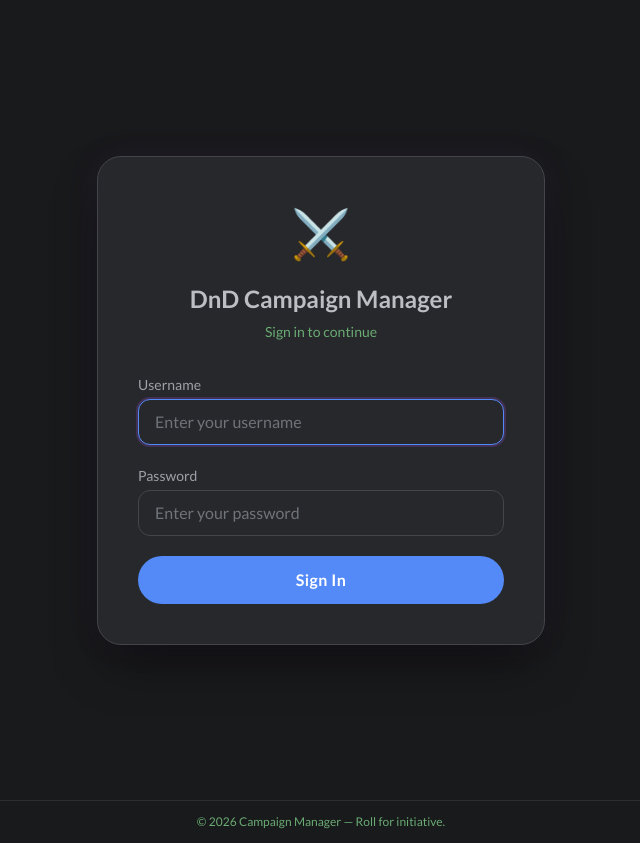
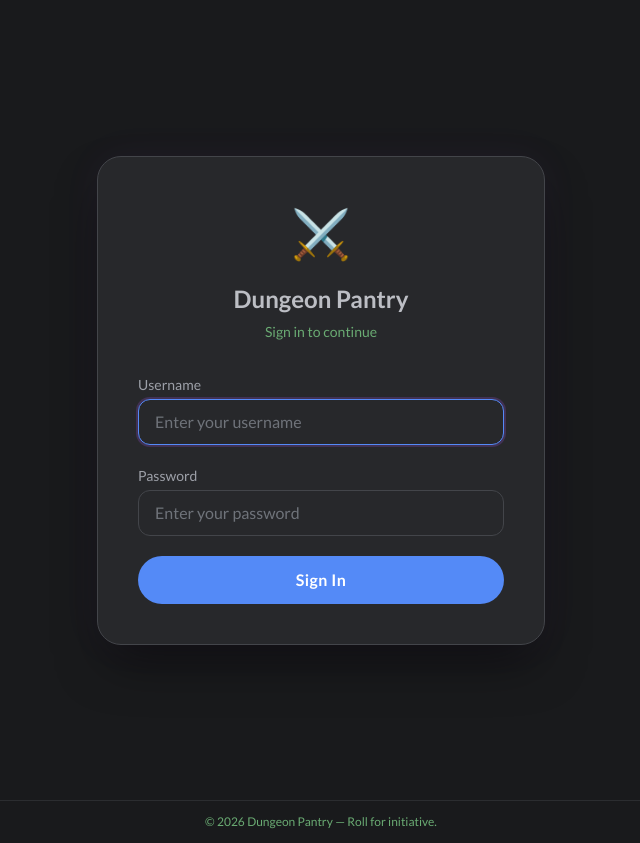
Before and after one commit to aglyzavr/dungeon-pantry, a Python web app: template app/templates/auth/login.html in a window 1280 px wide. Shown: the whole page, without its empty margins (319-959 px from the left). Run offline with Jinja, Linux system fonts and the light colour scheme; the template is opened without the code that fills it, so the values that code supplies are empty; some libraries are stand-ins or nearby versions.

Commit message:
Rename app

```diff
--- a/app/main.py
+++ b/app/main.py
@@ -17,7 +17,7 @@ logger = logging.getLogger(__name__)
 @asynccontextmanager
 async def lifespan(app: FastAPI):
     settings = get_settings()
-    logger.info("🚀 Starting DnD Campaign Manager [env=%s]", settings.app_env)
+    logger.info("🚀 Starting Dungeon Pantry [env=%s]", settings.app_env)
     try:
         async with engine.connect() as conn:
             await conn.execute(__import__("sqlalchemy").text("SELECT 1"))
@@ -39,7 +39,7 @@ def create_app() -> FastAPI:
     settings = get_settings()
 
     app = FastAPI(
-        title="DnD Campaign Manager",
+        title="Dungeon Pantry",
         version="0.1.0",
         docs_url="/docs" if settings.is_development else None,
         redoc_url="/redoc" if settings.is_development else None,
@@ -97,7 +97,7 @@ def _register_routes(app: FastAPI) -> None:
 
     @app.get("/health", tags=["System"])
     async def health_check():
-        return JSONResponse({"status": "ok", "service": "dnd-campaign-manager"})
+        return JSONResponse({"status": "ok", "service": "dungeon-pantry"})
 
     @app.get("/")
     async def root():
--- a/app/templates/auth/login.html
+++ b/app/templates/auth/login.html
@@ -1,6 +1,6 @@
 {% extends "layout.html" %}
 
-{% block title %}{{ _("Sign In") }} — Campaign Manager{% endblock %}
+{% block title %}{{ _("Sign In") }} — Dungeon Pantry{% endblock %}
 
 {% block extra_head %}
   <link rel="stylesheet" href="/static/css/login.css" />
@@ -12,7 +12,7 @@
 
     <div class="login-header">
       <div class="login-icon">⚔️</div>
-      <h1 class="login-title">DnD Campaign Manager</h1>
+      <h1 class="login-title">Dungeon Pantry</h1>
       <p class="login-subtitle">{{ _("Sign in to continue") }}</p>
     </div>
 
--- a/app/templates/campaigns/detail.html
+++ b/app/templates/campaigns/detail.html
@@ -1,5 +1,5 @@
 {% extends "layout.html" %}
-{% block title %}{{ campaign.name }} — Campaign Manager{% endblock %}
+{% block title %}{{ campaign.name }} — Dungeon Pantry{% endblock %}
 
 {% block extra_head %}
   <link rel="stylesheet" href="/static/css/detail.css" />
--- a/app/templates/campaigns/form.html
+++ b/app/templates/campaigns/form.html
@@ -1,5 +1,5 @@
 {% extends "layout.html" %}
-{% block title %}{{ _('Edit') if campaign else _('New') }} {{ _("Campaign") }} — Campaign Manager{% endblock %}
+{% block title %}{{ _('Edit') if campaign else _('New') }} {{ _("Campaign") }} — Dungeon Pantry{% endblock %}
 
 {% block extra_head %}
   <link rel="stylesheet" href="/static/css/forms.css" />
--- a/app/templates/campaigns/list.html
+++ b/app/templates/campaigns/list.html
@@ -1,5 +1,5 @@
 {% extends "layout.html" %}
-{% block title %}{{ _("Campaigns") }} — Campaign Manager{% endblock %}
+{% block title %}{{ _("Campaigns") }} — Dungeon Pantry{% endblock %}
 
 {% block extra_head %}
   <link rel="stylesheet" href="/static/css/campaigns.css" />
--- a/app/templates/characters/edit.html
+++ b/app/templates/characters/edit.html
@@ -1,5 +1,5 @@
 {% extends "layout.html" %}
-{% block title %}{% if character %}{{ _("Edit") }} {{ sheet.character_identity.character_name }}{% else %}{{ _("Create Character") }}{% endif %} — Campaign Manager{% endblock %}
+{% block title %}{% if character %}{{ _("Edit") }} {{ sheet.character_identity.character_name }}{% else %}{{ _("Create Character") }}{% endif %} — Dungeon Pantry{% endblock %}
 
 {% block extra_head %}
   <link rel="stylesheet" href="/static/css/edit.css" />
--- a/app/templates/characters/error.html
+++ b/app/templates/characters/error.html
@@ -1,5 +1,5 @@
 {% extends "layout.html" %}
-{% block title %}Character Error — Campaign Manager{% endblock %}
+{% block title %}Character Error — Dungeon Pantry{% endblock %}
 
 {% block content %}
 <link rel="stylesheet" href="/static/css/shared.css" />
--- a/app/templates/characters/list.html
+++ b/app/templates/characters/list.html
@@ -1,5 +1,5 @@
 {% extends "layout.html" %}
-{% block title %}{{ _("Character Pool") }} — Campaign Manager{% endblock %}
+{% block title %}{{ _("Character Pool") }} — Dungeon Pantry{% endblock %}
 
 {% block extra_head %}
   <link rel="stylesheet" href="/static/css/characters.css" />
--- a/app/templates/characters/sheet.html
+++ b/app/templates/characters/sheet.html
@@ -1,5 +1,5 @@
 {% extends "layout.html" %}
-{% block title %}{{ sheet.character_identity.character_name }} — Campaign Manager{% endblock %}
+{% block title %}{{ sheet.character_identity.character_name }} — Dungeon Pantry{% endblock %}
 
 {% block content %}
   {% include "characters/_sheet_body.html" %}
--- a/app/templates/characters/upload.html
+++ b/app/templates/characters/upload.html
@@ -1,5 +1,5 @@
 {% extends "layout.html" %}
-{% block title %}{{ _("Upload Character") }} — Campaign Manager{% endblock %}
+{% block title %}{{ _("Upload Character") }} — Dungeon Pantry{% endblock %}
 
 {% block extra_head %}
   <link rel="stylesheet" href="/static/css/forms.css" />
--- a/app/templates/error.html
+++ b/app/templates/error.html
@@ -1,5 +1,5 @@
 {% extends "layout.html" %}
-{% block title %}{{ error_title }} — Campaign Manager{% endblock %}
+{% block title %}{{ error_title }} — Dungeon Pantry{% endblock %}
 
 {% block extra_head %}
   <link rel="stylesheet" href="/static/css/error.css" />
--- a/app/templates/layout.html
+++ b/app/templates/layout.html
@@ -3,9 +3,10 @@
 <head>
   <meta charset="UTF-8" />
   <meta name="viewport" content="width=device-width, initial-scale=1.0" />
-  <meta name="description" content="{% block meta_description %}D&D Campaign Manager{% endblock %}" />
+  <meta name="description" content="{% block meta_description %}Dungeon Pantry — D&D campaign manager{% endblock %}" />
   <style>[x-cloak] { display: none !important; }</style>
-  <title>{% block title %}Campaign Manager{% endblock %}</title>
+  <title>{% block title %}Dungeon Pantry{% endblock %}</title>
+  <link rel="icon" type="image/svg+xml" href="/static/favicon.svg" />
 
   <link rel="preconnect" href="https://fonts.googleapis.com">
   <link rel="preconnect" href="https://fonts.gstatic.com" crossorigin>
@@ -27,7 +28,7 @@
   {# ── Navbar ───────────────────────────────────────────────────── #}
   {% if current_user %}
   <nav class="navbar" x-data="{ open: false }">
-    <a href="/" class="navbar-brand">⚔️ Campaign Manager</a>
+    <a href="/" class="navbar-brand">⚔️ Dungeon Pantry</a>
     <!-- Burger icon for mobile -->
     <div class="burger" @click="open = !open" :aria-expanded="open.toString()" aria-label="Open navigation" tabindex="0">
       <span :class="{ 'rotate-45 translate-y-2': open }"></span>
@@ -91,7 +92,7 @@
 
   {# ── Footer ───────────────────────────────────────────────────── #}
   <footer class="footer">
-    &copy; {{ now.year if now is defined else 2026 }} Campaign Manager &mdash; Roll for initiative.
+    &copy; {{ now.year if now is defined else 2026 }} Dungeon Pantry &mdash; Roll for initiative.
   </footer>
 
   {% block extra_scripts %}{% endblock %}
--- a/app/templates/settings/settings.html
+++ b/app/templates/settings/settings.html
@@ -1,6 +1,6 @@
 {% extends "layout.html" %}
 
-{% block title %}{{ _("Settings") }} - Campaign Manager{% endblock %}
+{% block title %}{{ _("Settings") }} - Dungeon Pantry{% endblock %}
 
 {% block content %}
 <link rel="stylesheet" href="/static/css/settings.css" />
```
Also changed, not shown: app/static/favicon.svg (added).
